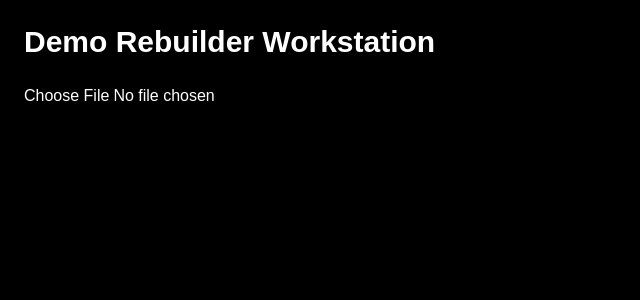
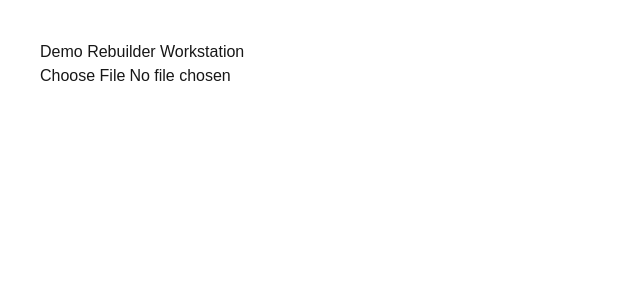
Before and after one commit to jeffmetthies-hash/demo-rebuilder, a Next.js app: page / in a window 1280 px wide. Shown: the top 300 px of the page, without its empty margins (0-640 px from the left). Built offline with nearby package versions, Linux system fonts and the light colour scheme.

Commit message:
Reconnect upload handler

```diff
--- a/app/page.js
+++ b/app/page.js
@@ -3,10 +3,14 @@
 import { useState } from "react";
 
 export default function Home() {
-  const [tracks, setTracks] = useState(null);
+  const [stems, setStems] = useState(null);
 
-  const handleUpload = async (e) => {
+  async function handleUpload(e) {
     const file = e.target.files[0];
+    if (!file) return;
+
+    alert("Uploading & Processing...");
+
     const formData = new FormData();
     formData.append("file", file);
 
@@ -15,35 +19,22 @@ export default function Home() {
       body: formData,
     });
 
-    const stems = await res.json();
-
-    setTracks({
-      vocals: stems.vocals,
-      drums: stems.drums,
-      bass: stems.bass,
-      other: stems.other,
-    });
-  };
+    const data = await res.json();
+    setStems(data);
+  }
 
   return (
-    <div className="min-h-screen bg-black text-white p-6">
-      <h1 className="text-3xl font-bold mb-6">
-        Demo Rebuilder Workstation
-      </h1>
+    <div style={{ padding: 40 }}>
+      <h1>Demo Rebuilder Workstation</h1>
 
-      <input
-        type="file"
-        accept="audio/*"
-        onChange={handleUpload}
-        className="mb-4"
-      />
+      <input type="file" onChange={handleUpload} />
 
-      {tracks && (
-        <div className="space-y-4">
-          <Track name="Vocals" src={tracks.vocals} />
-          <Track name="Drums" src={tracks.drums} />
-          <Track name="Bass" src={tracks.bass} />
-          <Track name="Other" src={tracks.other} />
+      {stems && (
+        <div>
+          <Track name="Vocals" src={stems.vocals} />
+          <Track name="Drums" src={stems.drums} />
+          <Track name="Bass" src={stems.bass} />
+          <Track name="Other" src={stems.other} />
         </div>
       )}
     </div>
@@ -52,9 +43,9 @@ export default function Home() {
 
 function Track({ name, src }) {
   return (
-    <div className="border p-4">
-      <h2>{name}</h2>
-      <audio controls src={src}></audio>
+    <div>
+      <h3>{name}</h3>
+      <audio controls src={src} />
     </div>
   );
 }
```
Also changed, not shown: 1 other file (tests, documents, lock files or other folders).
